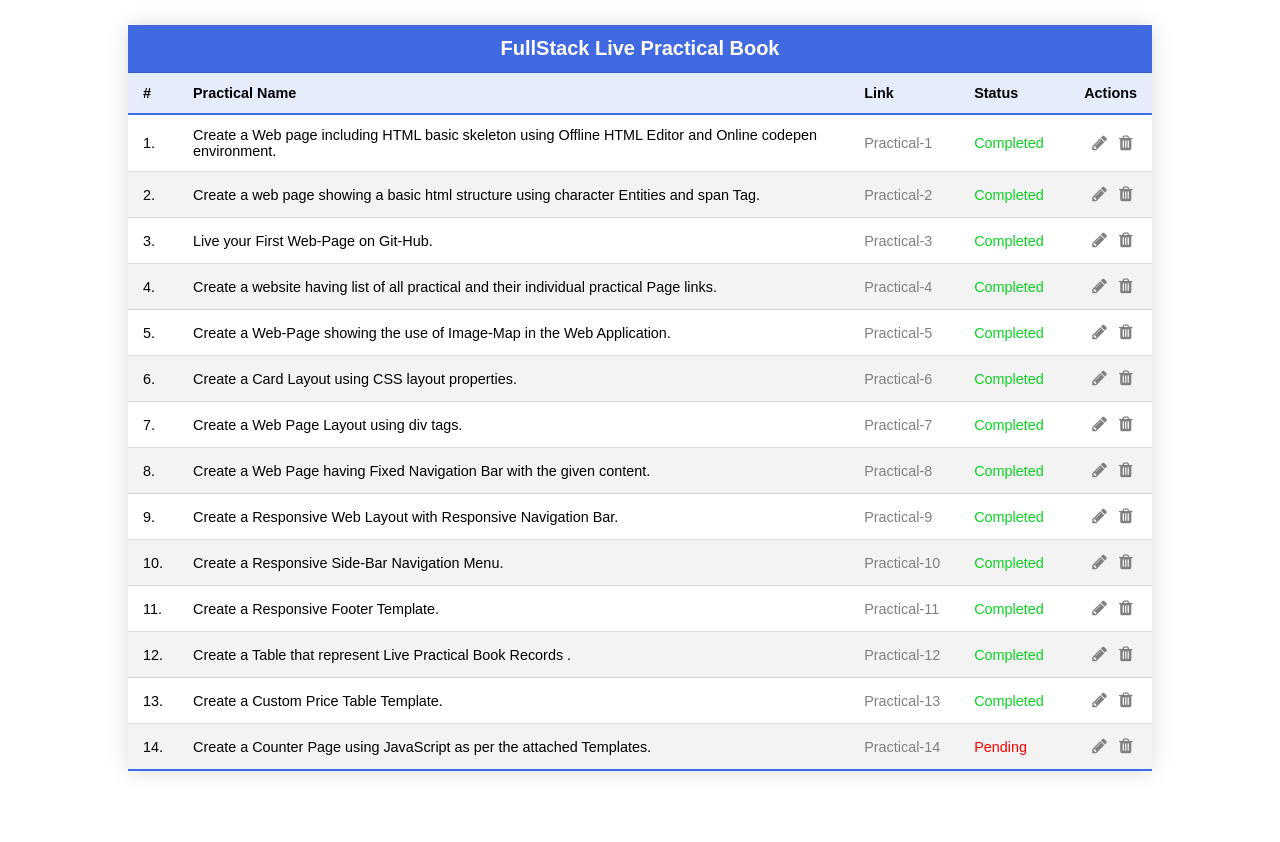
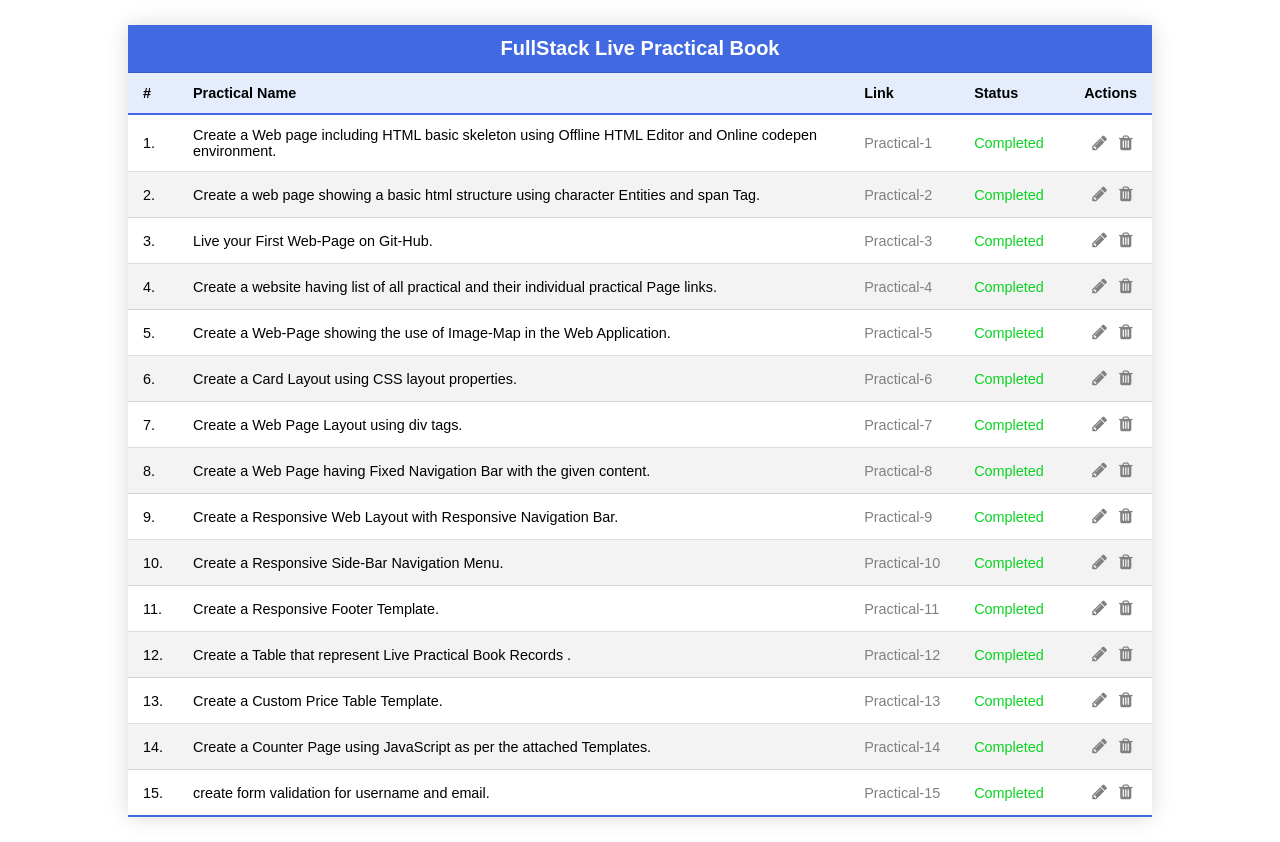
Before and after one commit to rupin-1801/full-stack, a plain HTML site: page index.html in a window 1280 px wide. Before the commit the page ends 800 px from the top, so only its background shows below. Drawn offline with Linux system fonts and the light colour scheme.

Commit message:
conencted assignment 15 with index

```diff
--- a/index.html
+++ b/index.html
@@ -264,8 +264,25 @@
                     <a href="./assignments/assignment-14.html">Practical-14</a>
                 </td>
                 <td>
-                    <input type="checkbox" class="status" id="status-14">
-                    <label for="status-14">Pending</label>
+                    <input type="checkbox" class="status" id="status-14" checked>
+                    <label for="status-14">Completed</label>
+                </td>
+                <td>
+                    <a class="action"><i class="fa fa-pencil"></i></i></a>
+                    <a class="action"><i class="fa fa-trash"></i></a>
+                </td>
+            </tr>
+            <tr>
+                <td>15.</td>
+                <td>
+                    create form validation for username and email.
+                </td>
+                <td class="deliver">
+                    <a href="./assignments/assignment-15.html">Practical-15</a>
+                </td>
+                <td>
+                    <input type="checkbox" class="status" id="status-15" checked>
+                    <label for="status-15">Completed</label>
                 </td>
                 <td>
                     <a class="action"><i class="fa fa-pencil"></i></i></a>
```
